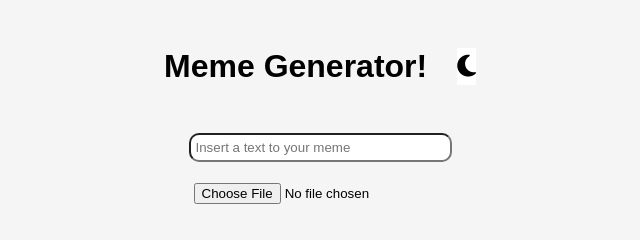
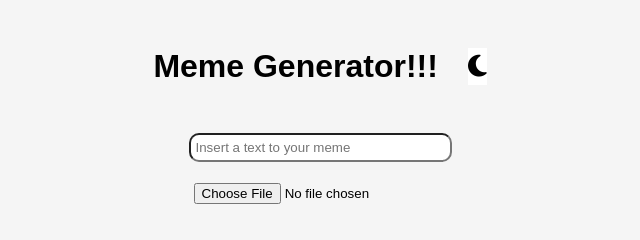
Before and after one commit to aysllanferreira/Projeto-06-Meme-Generator, a website: page index.html in a window 1280 px wide. Shown: the top 240 px of the page, without its empty margins (320-960 px from the left). Drawn offline with Linux system fonts and the light colour scheme.

Commit message:
title changed

```diff
--- a/index.html
+++ b/index.html
@@ -10,7 +10,7 @@
   </head>
   <body>
     <header>
-      <h1>Meme Generator!</h1>
+      <h1>Meme Generator!!!</h1>
       <button id="darkMode"><i class="fa-solid fa-sun"></i></button>
     </header>
 
```
